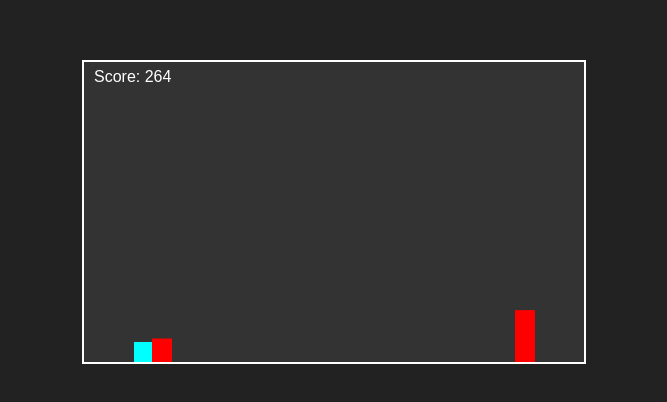
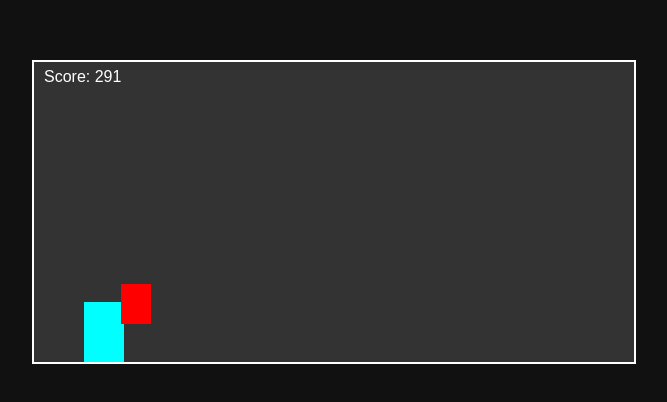
Before and after one commit to vish2510/obstacle-game, a plain HTML site: page game1/index.html in a window 1280 px wide. Shown: the part 188-590 px from the top of the page, without its empty margins (306-973 px from the left). Drawn offline with Linux system fonts and the light colour scheme.

Commit message:
Update index.html

```diff
--- a/game1/index.html
+++ b/game1/index.html
@@ -3,7 +3,7 @@
 <head>
   <meta charset="UTF-8" />
   <meta name="viewport" content="width=device-width, initial-scale=1.0" />
-  <title>Mini Obstacle Game</title>
+  <title>Trust Issues Style Game (Debug)</title>
   <style>
     body {
       margin: 0;
@@ -11,7 +11,7 @@
       justify-content: center;
       align-items: center;
       height: 100vh;
-      background: #222;
+      background: #111;
       overflow: hidden;
     }
     canvas {
@@ -21,15 +21,15 @@
   </style>
 </head>
 <body>
-  <canvas id="gameCanvas" width="500" height="300"></canvas>
+  <canvas id="gameCanvas" width="600" height="300"></canvas>
 
   <script>
     const canvas = document.getElementById("gameCanvas");
     const ctx = canvas.getContext("2d");
 
-    let player = { x: 50, y: 250, width: 20, height: 20, dy: 0, gravity: 0.6, jumpPower: -10, grounded: false };
-    let obstacles = [];
-    let gameSpeed = 3;
+    let player = { x: 50, y: 250, width: 40, height: 60, dy: 0, gravity: 0.6, jumpPower: -10, grounded: false };
+
+    let traps = [];
     let score = 0;
     let isGameOver = false;
 
@@ -40,9 +40,15 @@
       }
     });
 
-    function spawnObstacle() {
-      let height = Math.random() * 40 + 20;
-      obstacles.push({ x: canvas.width, y: canvas.height - height, width: 20, height: height });
+    function spawnTrap() {
+      let type = Math.random();
+      if (type < 0.33) {
+        traps.push({ x: canvas.width, y: 260, width: 30, height: 40, type: "spike", dx: -3, dy: Math.random() > 0.5 ? -2 : 2 });
+      } else if (type < 0.66) {
+        traps.push({ x: canvas.width, y: 0, width: 40, height: 40, type: "block", dy: 2 });
+      } else {
+        traps.push({ x: canvas.width, y: 280, width: 80, height: 20, type: "floor", fallAfter: 60 });
+      }
     }
 
     function update() {
@@ -50,42 +56,56 @@
 
       ctx.clearRect(0, 0, canvas.width, canvas.height);
 
-      // Player physics
+      // Physics
       player.y += player.dy;
       player.dy += player.gravity;
-
       if (player.y + player.height >= canvas.height) {
         player.y = canvas.height - player.height;
         player.dy = 0;
         player.grounded = true;
       }
 
-      // Draw player
+      // Draw player (rectangle for now)
       ctx.fillStyle = "cyan";
       ctx.fillRect(player.x, player.y, player.width, player.height);
 
-      // Update obstacles
-      for (let i = 0; i < obstacles.length; i++) {
-        let obs = obstacles[i];
-        obs.x -= gameSpeed;
-        ctx.fillStyle = "red";
-        ctx.fillRect(obs.x, obs.y, obs.width, obs.height);
+      // Traps
+      for (let i = 0; i < traps.length; i++) {
+        let t = traps[i];
 
-        // Collision check
-        if (player.x < obs.x + obs.width &&
-            player.x + player.width > obs.x &&
-            player.y < obs.y + obs.height &&
-            player.y + player.height > obs.y) {
+        if (t.type === "spike") {
+          t.x += t.dx;
+          t.y += t.dy;
+          if (t.y < 200 || t.y > 260) t.dy *= -1;
+          ctx.fillStyle = "red";
+          ctx.fillRect(t.x, t.y, t.width, t.height);
+        }
+
+        if (t.type === "block") {
+          t.y += t.dy;
+          ctx.fillStyle = "gray";
+          ctx.fillRect(t.x, t.y, t.width, t.height);
+        }
+
+        if (t.type === "floor") {
+          ctx.fillStyle = "green";
+          ctx.fillRect(t.x, t.y, t.width, t.height);
+          if (t.fallAfter > 0) t.fallAfter--; else t.y += 3;
+        }
+
+        // Collision
+        if (player.x < t.x + t.width &&
+            player.x + player.width > t.x &&
+            player.y < t.y + t.height &&
+            player.y + player.height > t.y) {
           isGameOver = true;
           alert("Game Over! Score: " + score);
           document.location.reload();
         }
       }
 
-      // Remove offscreen obstacles
-      obstacles = obstacles.filter(obs => obs.x + obs.width > 0);
+      traps = traps.filter(t => t.x + t.width > 0 && t.y < canvas.height + 50);
 
-      // Score
       score++;
       ctx.fillStyle = "white";
       ctx.font = "16px Arial";
@@ -94,8 +114,7 @@
       requestAnimationFrame(update);
     }
 
-    // Spawn obstacles every 2 seconds
-    setInterval(spawnObstacle, 2000);
+    setInterval(spawnTrap, 2000);
     update();
   </script>
 </body>
```
